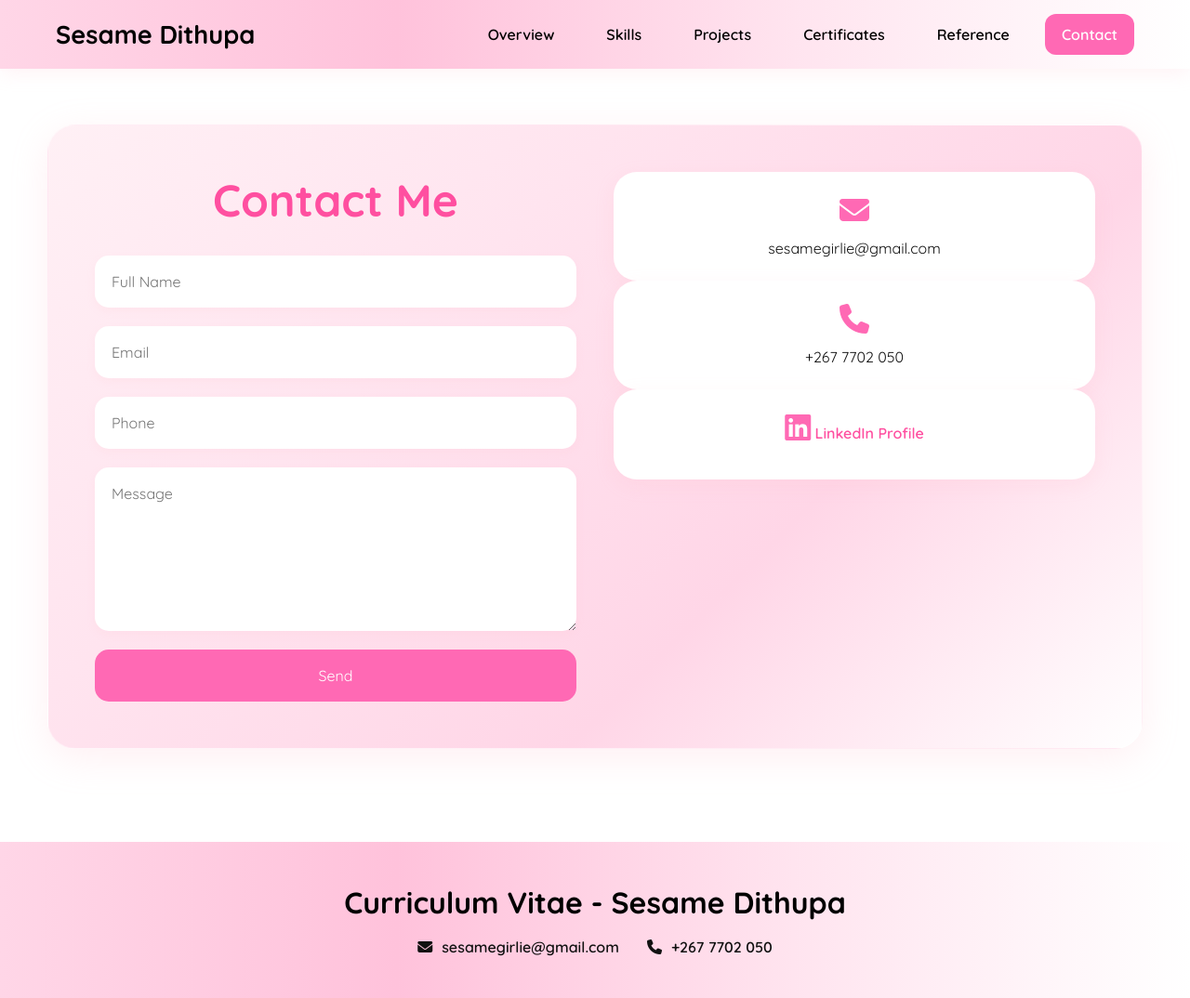
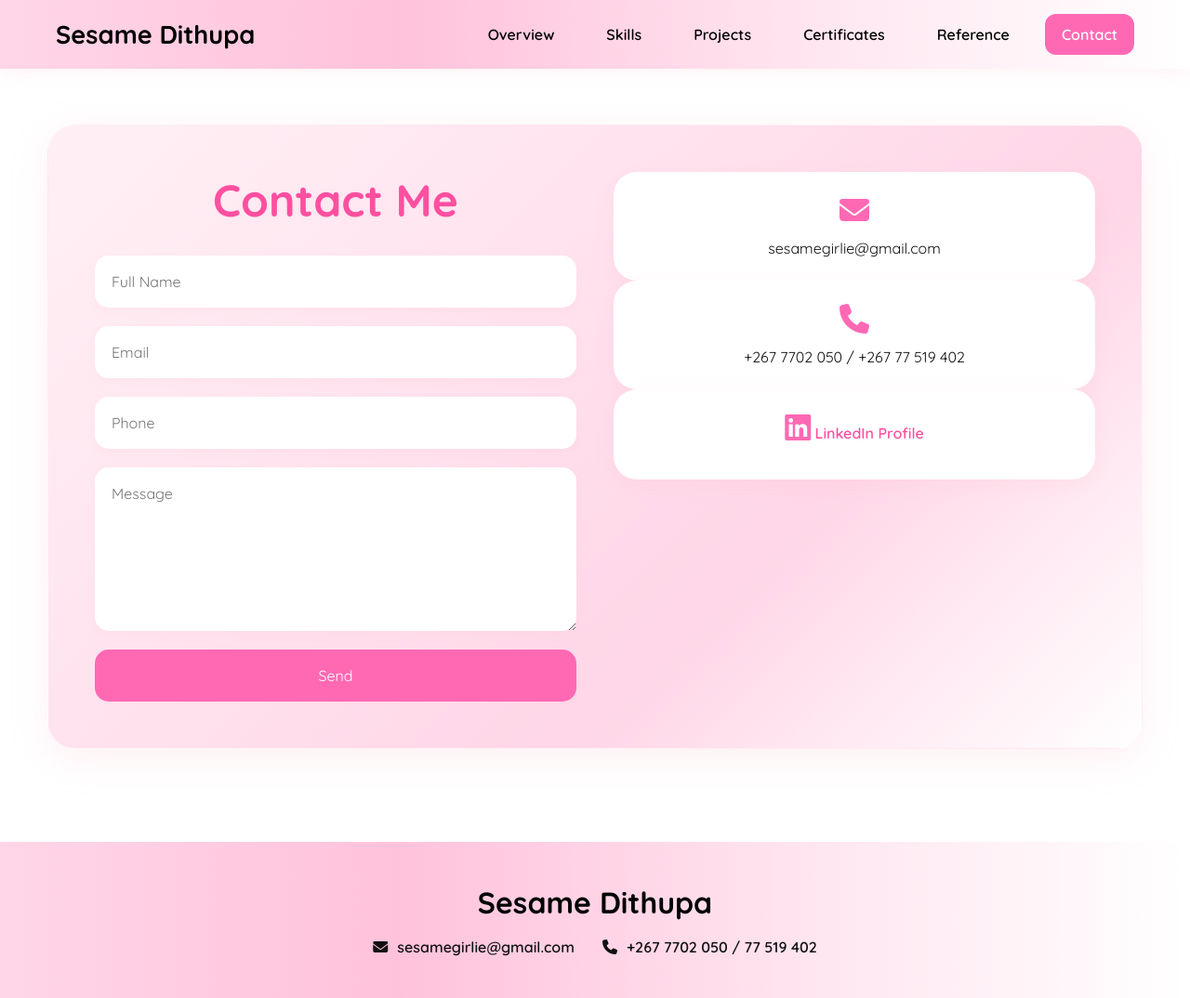
Before and after one commit to Sesame-alpha/Curriculum-Vitae_Sesame-Dithupa, a plain HTML site: page contact.html in a window 1280 px wide. Shown: the whole page at 93% size. Drawn offline with nearby package versions, Linux system fonts and the light colour scheme.

Commit message:
Update contact information in contact.html

```diff
--- a/contact.html
+++ b/contact.html
@@ -74,7 +74,7 @@ class="contact-form">
 
 <div class="contact-card">
 <i class="fas fa-phone"></i>
-<p>+267 7702 050</p>
+<p>+267 7702 050 / +267 77 519 402</p>
 </div>
 
 <div class="contact-card">
@@ -95,12 +95,12 @@ class="contact-form">
 
 <footer class="footer">
 
-<h2>Curriculum Vitae - Sesame Dithupa</h2>
+<h2> Sesame Dithupa</h2>
 
 <div class="footer-info">
 
 <p><i class="fas fa-envelope"></i> sesamegirlie@gmail.com</p>
-<p><i class="fas fa-phone"></i> +267 7702 050</p>
+<p><i class="fas fa-phone"></i> +267 7702 050 / 77 519 402</p>
 
 
 </div>
```
